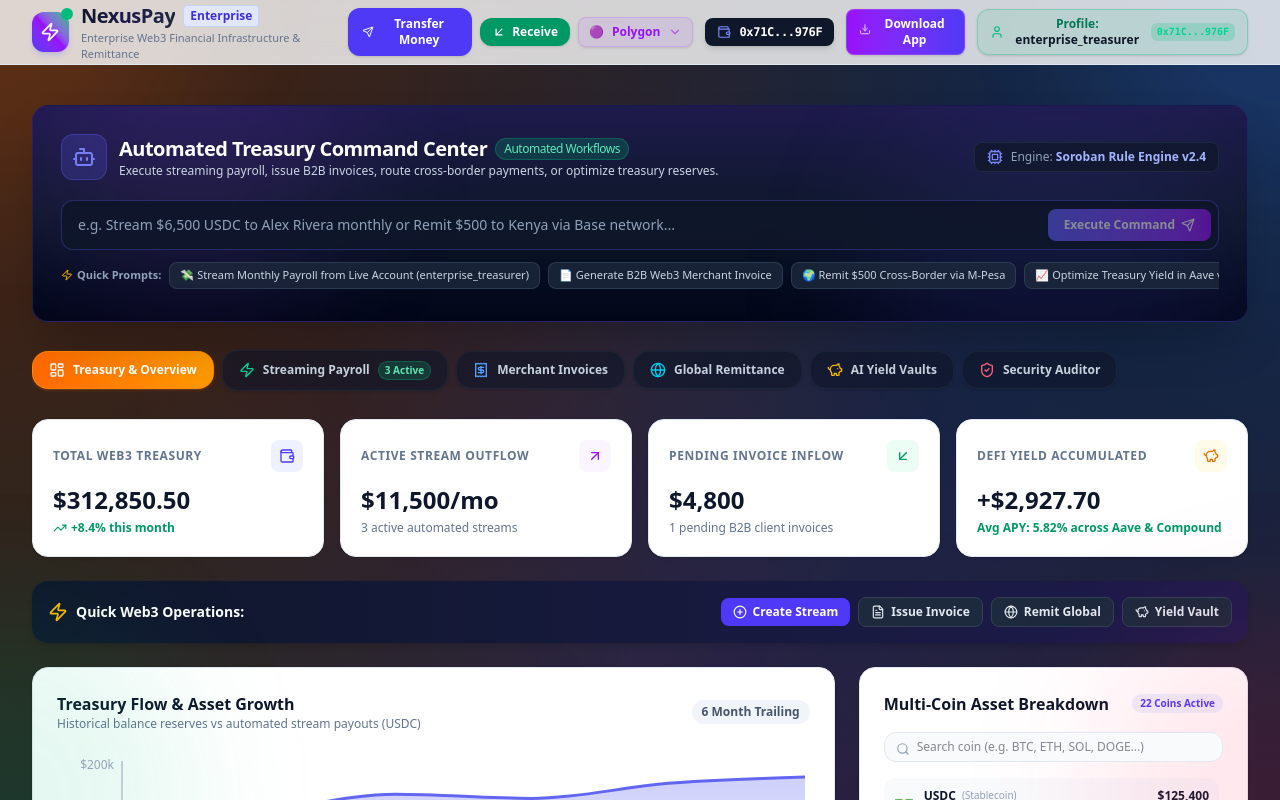
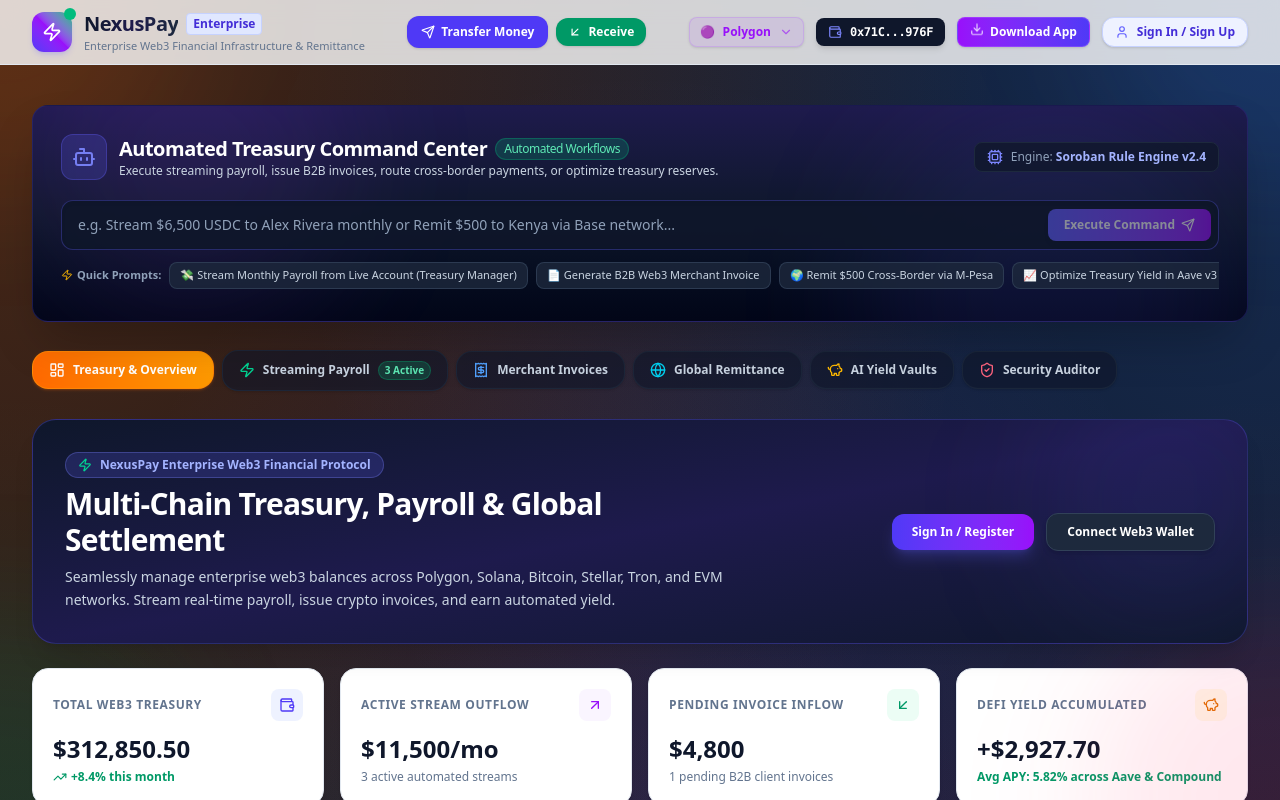
Before and after one commit to Husten150/NexusPay, a React (Vite) app: page / in a window 1280 px wide. Shown: the top 800 px of the page. Built offline with nearby package versions, Linux system fonts and the light colour scheme.

Commit message:
feat(auth): implement unauthenticated landing state
Update authentication initialization to default to a guest state and add a landing page banner for unauthenticated users. Introduced an instant demo login feature in the AuthModal for improved onboarding.

```diff
--- a/src/App.tsx
+++ b/src/App.tsx
@@ -176,22 +176,13 @@
   // Authentication State
   const [authState, setAuthState] = useState<AuthState>(() => {
     const savedAuth = loadSavedState('auth_state', null);
-    if (savedAuth && savedAuth.user) {
+    if (savedAuth && savedAuth.user && savedAuth.isAuthenticated) {
       return savedAuth;
     }
-    // Default active logged in user session
+    // Default: Unauthenticated public homepage on entering URL
     return {
-      isAuthenticated: true,
-      user: {
-        id: 'usr-01',
-        username: 'enterprise_treasurer',
-        email: 'treasury@nexuspay.io',
-        secretRecoveryCode: 'NEXUS-KEY-8F2A-9E11-7BC3-4D00 (nexus shield vault matrix orbital stellar horizon beacon cipher quantum solstice zenith)',
-        isRecoveryKeyBackedUp: true,
-        walletAddress: '0x71C7656EC7ab88b098defB751B7401B5f6d8976F',
-        createdAt: '2026-08-01T12:00:00.000Z',
-        lastLoginAt: new Date().toISOString(),
-      }
+      isAuthenticated: false,
+      user: null
     };
   });
 
@@ -792,6 +783,9 @@
               auditLogs={auditLogs}
               yieldPositions={yieldPositions}
               onNavigateTab={(tab: any) => handleTabChange(tab)}
+              authState={authState}
+              onOpenAuthModal={handleOpenAuthModal}
+              onOpenWalletModal={handleOpenWalletModal}
             />
           )}
 
--- a/src/components/AuthModal.tsx
+++ b/src/components/AuthModal.tsx
@@ -22,7 +22,8 @@
   Smartphone,
   Wallet,
   QrCode,
-  ArrowLeft
+  ArrowLeft,
+  Zap
 } from 'lucide-react';
 import { UserAccount, AuthState } from '../types';
 
@@ -623,6 +624,30 @@
                   Cancel
                 </button>
               </div>
+
+              <div className="pt-2 border-t border-slate-800">
+                <button
+                  type="button"
+                  onClick={() => {
+                    const demoUser: UserAccount = {
+                      id: 'usr-01',
+                      username: 'enterprise_treasurer',
+                      email: 'treasury@nexuspay.io',
+                      secretRecoveryCode: 'NEXUS-KEY-8F2A-9E11-7BC3-4D00 (nexus shield vault matrix orbital stellar horizon beacon cipher quantum solstice zenith)',
+                      isRecoveryKeyBackedUp: true,
+                      walletAddress: '0x71C7656EC7ab88b098defB751B7401B5f6d8976F',
+                      createdAt: '2026-08-01T12:00:00.000Z',
+                      lastLoginAt: new Date().toISOString(),
+                    };
+                    onLoginSuccess(demoUser);
+                    onClose();
+                  }}
+                  className="w-full py-2.5 rounded-xl border border-indigo-500/40 bg-indigo-950/40 hover:bg-indigo-900/60 text-indigo-300 font-bold text-xs flex items-center justify-center gap-2 transition-all active:scale-95 cursor-pointer"
+                >
+                  <Zap className="w-4 h-4 text-emerald-400" />
+                  <span>1-Click Instant Demo Login</span>
+                </button>
+              </div>
             </form>
           )}
 
--- a/src/components/DashboardOverview.tsx
+++ b/src/components/DashboardOverview.tsx
@@ -21,6 +21,8 @@
 } from 'lucide-react';
 import { AreaChart, Area, XAxis, YAxis, Tooltip, ResponsiveContainer } from 'recharts';
 
+import { AuthState } from '../types';
+
 interface DashboardOverviewProps {
   wallet: WalletState;
   streams: PaymentStream[];
@@ -28,6 +30,9 @@
   auditLogs: TransactionAuditLog[];
   yieldPositions: YieldPosition[];
   onNavigateTab: (tab: string) => void;
+  authState?: AuthState;
+  onOpenAuthModal?: () => void;
+  onOpenWalletModal?: () => void;
 }
 
 const TREASURY_CHART_DATA = [
@@ -46,6 +51,9 @@
   auditLogs,
   yieldPositions,
   onNavigateTab,
+  authState,
+  onOpenAuthModal,
+  onOpenWalletModal,
 }) => {
   const [coinSearch, setCoinSearch] = useState('');
 
@@ -59,6 +67,46 @@
 
   return (
     <div className="space-y-6">
+
+      {/* Guest Welcome Homepage Banner when not signed in */}
+      {!authState?.isAuthenticated && (
+        <div className="p-6 sm:p-8 rounded-3xl bg-gradient-to-br from-slate-900 via-indigo-950 to-slate-900 border border-indigo-500/30 text-white shadow-xl space-y-4 relative overflow-hidden">
+          <div className="absolute -top-12 -right-12 w-64 h-64 bg-indigo-500/10 rounded-full blur-3xl pointer-events-none" />
+          <div className="flex flex-col md:flex-row md:items-center justify-between gap-6 relative z-10">
+            <div className="space-y-2 max-w-2xl">
+              <div className="inline-flex items-center gap-2 px-3 py-1 rounded-full text-xs font-bold bg-indigo-500/20 text-indigo-300 border border-indigo-400/30">
+                <Zap className="w-3.5 h-3.5 text-emerald-400" />
+                <span>NexusPay Enterprise Web3 Financial Protocol</span>
+              </div>
+              <h1 className="text-2xl sm:text-3xl font-extrabold tracking-tight text-white">
+                Multi-Chain Treasury, Payroll & Global Settlement
+              </h1>
+              <p className="text-xs sm:text-sm text-slate-300 leading-relaxed">
+                Seamlessly manage enterprise web3 balances across Polygon, Solana, Bitcoin, Stellar, Tron, and EVM networks. Stream real-time payroll, issue crypto invoices, and earn automated yield.
+              </p>
+            </div>
+
+            <div className="flex flex-wrap items-center gap-3 flex-shrink-0">
+              {onOpenAuthModal && (
+                <button
+                  onClick={onOpenAuthModal}
+                  className="px-5 py-2.5 rounded-xl bg-gradient-to-r from-indigo-600 to-purple-600 hover:from-indigo-500 hover:to-purple-500 text-white font-bold text-xs shadow-lg shadow-indigo-500/25 transition-all active:scale-95"
+                >
+                  Sign In / Register
+                </button>
+              )}
+              {onOpenWalletModal && (
+                <button
+                  onClick={onOpenWalletModal}
+                  className="px-5 py-2.5 rounded-xl bg-slate-800 hover:bg-slate-700 border border-slate-700 text-white font-bold text-xs shadow-md transition-all active:scale-95"
+                >
+                  Connect Web3 Wallet
+                </button>
+              )}
+            </div>
+          </div>
+        </div>
+      )}
 
       {/* Metrics Row */}
       <div className="grid grid-cols-1 sm:grid-cols-2 lg:grid-cols-4 gap-4">
```
